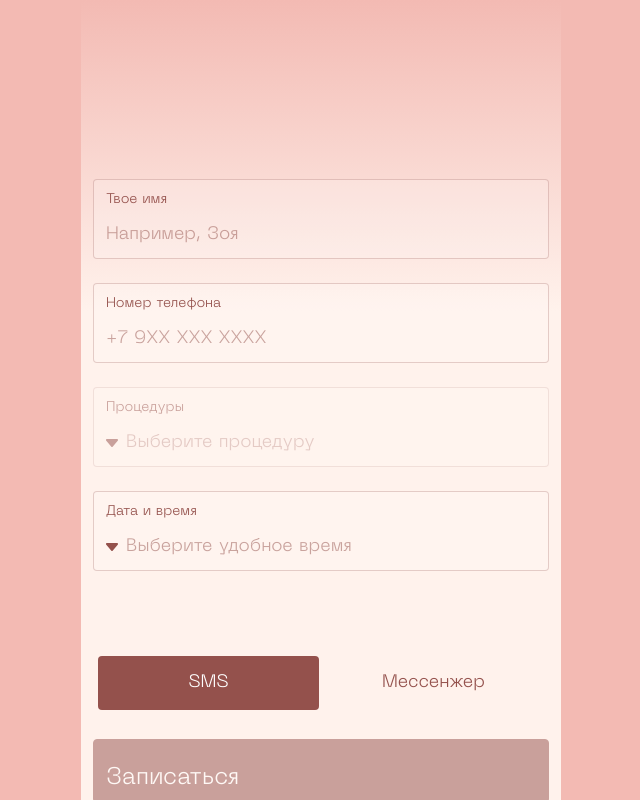
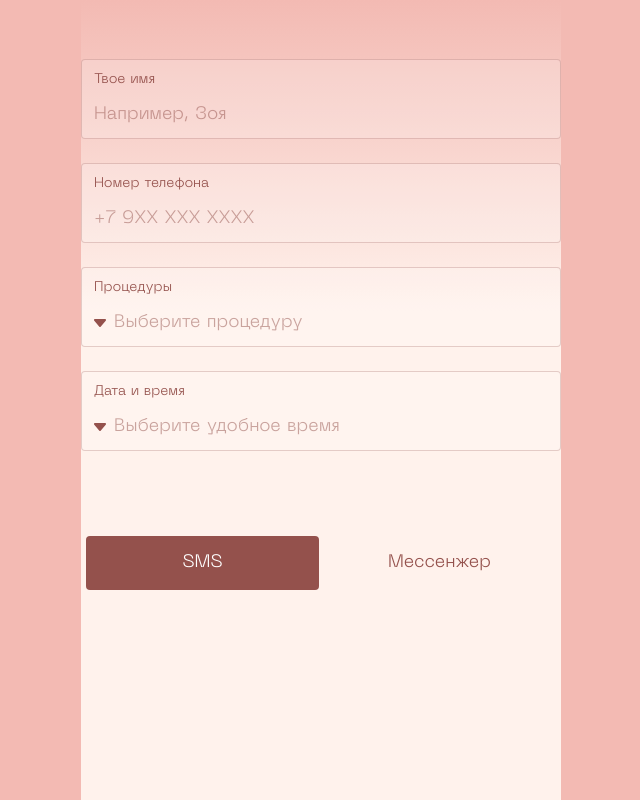
Before and after one commit to ooonikpro/mezhdunami, a Nuxt app: page /form in a window 1280 px wide. Shown: the whole page, without its empty margins (319-959 px from the left). Built offline with nearby package versions, Linux system fonts and the light colour scheme.

Commit message:
feat: create modal

```diff
--- a/app.vue
+++ b/app.vue
@@ -2,6 +2,7 @@
     <div id="app">
         <Gradient />
         <NuxtPage />
+        <div class="modals"></div>
     </div>
 </template>
 
--- /dev/null
+++ b/components/Head.vue
@@ -0,0 +1,20 @@
+<template>
+    <div class="head">
+        <img src="@/assets/img/mezhdunami-pink.svg" alt="Между нами" />
+    </div>
+</template>
+
+<style lang="scss" scoped>
+.head {
+    display: flex;
+    align-items: center;
+    justify-content: center;
+    height: 7.2rem;
+    margin-bottom: 2.4rem;
+    border-bottom: 1px solid $color-pink-700;
+
+    img {
+        width: 30rem;
+    }
+}
+</style>
--- /dev/null
+++ b/components/Modal.vue
@@ -0,0 +1,36 @@
+<template>
+    <ClientOnly>
+        <Teleport to=".modals">
+            <transition name="slide-down" appear>
+                <div v-if="isOpen" class="modal">
+                    <NuxtLayout>
+                        <slot />
+                    </NuxtLayout>
+                </div>
+            </transition>
+        </Teleport>
+    </ClientOnly>
+</template>
+
+<script lang="ts" setup>
+const { isOpen } = defineProps<{ isOpen: boolean }>();
+</script>
+
+<style lang="scss" scoped>
+.modal {
+    position: absolute;
+    inset: 0;
+    z-index: 999;
+    background-color: $color-pink-100;
+}
+
+.slide-down-enter-active,
+.slide-down-leave-active {
+    @include transition;
+}
+
+.slide-down-enter-from,
+.slide-down-leave-to {
+    transform: translateY(-100%);
+}
+</style>
--- a/layouts/Default.vue
+++ b/layouts/Default.vue
@@ -75,6 +75,7 @@
     z-index: 2;
     overflow-x: hidden;
     scroll-behavior: smooth;
+    padding: 2.4rem 1.2rem;
 
     &::-webkit-scrollbar {
         width: 0;
--- a/pages/form.vue
+++ b/pages/form.vue
@@ -1,9 +1,6 @@
 <template>
     <NuxtLayout>
-    <Container class="form-page">
-      <div class="head">
-        <img src="@/assets/img/mezhdunami-pink.svg" alt="Между нами" />
-      </div>
+        <Head />
 
         <h2>Записаться</h2>
 
@@ -24,7 +21,6 @@
             type="select"
             label="Процедуры"
             placeholder="Выберите процедуру"
-        disabled
             v-model="form.procedure"
             class="control"
         />
@@ -46,13 +42,19 @@
             class="control"
         />
 
-      <Button class="button" disabled>Записаться</Button>
-      <Button outline small>Отмена</Button>
-    </Container>
+        <Button class="button" @click="isOpenModal = true">Записаться</Button>
+        <Button outline small @click="router.push('/')">Отмена</Button>
+
+        <Modal :is-open="isOpenModal">
+            <Head />
+            <Button outline small @click="isOpenModal = false">Закрыть</Button>
+        </Modal>
     </NuxtLayout>
 </template>
 
 <script lang="ts" setup>
+const router = useRouter();
+
 const form = reactive({
     name: "",
     phone: "",
@@ -61,6 +63,8 @@
     notify: false,
     typeOfNotify: 1,
 });
+
+const isOpenModal = ref(false);
 
 const options = computed(() => [
     {
@@ -75,15 +79,6 @@
 </script>
 
 <style lang="scss" scoped>
-.head {
-  display: flex;
-  align-items: center;
-  justify-content: center;
-  height: 7.2rem;
-  margin-bottom: 2.4rem;
-  border-bottom: 1px solid $color-pink-700;
-}
-
 .control {
     margin-bottom: 2.4rem;
 }
@@ -92,10 +87,6 @@
     margin-bottom: 1.6rem;
 }
 
-img {
-  width: 30rem;
-}
-
 h2 {
     margin-bottom: 2.4rem;
 }
--- a/pages/index.vue
+++ b/pages/index.vue
@@ -1,6 +1,5 @@
 <template>
     <NuxtLayout with-gradient>
-    <Container class="home-page">
         <Logo class="logo" />
 
         <nav>
@@ -59,7 +58,6 @@
                 <p>Елена Максимовна</p>
             </div>
         </div>
-    </Container>
     </NuxtLayout>
 </template>
 
```
Lines whose indentation alone changed are shown as unchanged.
